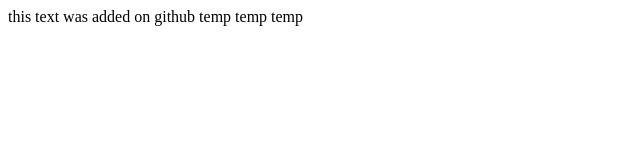
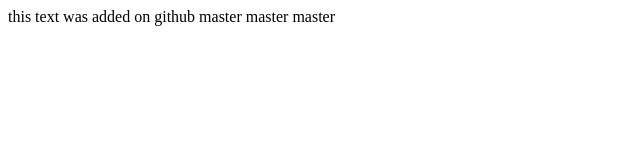
Before and after one commit to jfrimel/feb22, a plain HTML site: page index.html in a window 1280 px wide. Shown: the full height of the page, 0-640 px from the left. Drawn offline with Linux system fonts and the light colour scheme.

Commit message:
updated text at the end to master

```diff
--- a/index.html
+++ b/index.html
@@ -9,4 +9,4 @@
     this text was added on github
 </body>
 </html>
-temp temp temp
+master master master
```
